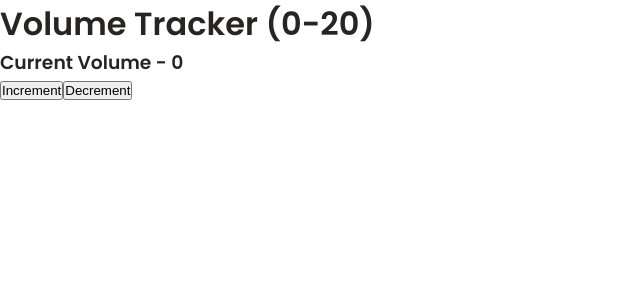
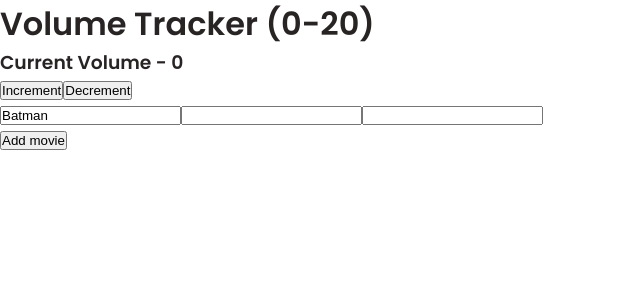
Before and after one commit to TomyJusuf/Vue--eComerce, a Vue app in the folder hello-world/: page / in a window 1280 px wide. Shown: the top 300 px of the page, without its empty margins (0-640 px from the left). Built offline with nearby package versions, Linux system fonts and the light colour scheme.

Commit message:
lern about watch,handler,immediare and deep

```diff
--- a/hello-world/src/App.vue
+++ b/hello-world/src/App.vue
@@ -7,6 +7,12 @@
   <div>
     <button @click="volume += 2">Increment</button>
     <button @click="volume -= 2">Decrement</button>
+  </div>
+  <input type="text" v-model="movie" />
+  <input type="text" v-model="movieInfo.title" />
+  <input type="text" v-model="movieInfo.actor" />
+  <div>
+    <button @click="movieList.push('Wonder Woman')">Add movie</button>
   </div>
 </template>
 
@@ -19,11 +25,45 @@ export default {
   data() {
     return {
       volume: 0,
+      movie: "Batman",
+      movieInfo: {
+        title: "",
+        actor: "",
+      },
+      movieList: ["Batman", "Superman"],
     };
   },
   methods: {},
   computed: {},
-  watch: {},
+  watch: {
+    volume(newValue, oldValue) {
+      if (newValue > oldValue && newValue === 16) {
+        alert(
+          "Listening to a high volume for a long time may damage you hearing"
+        );
+      }
+    },
+    movie: {
+      handler(newValue) {
+        console.log(`Calling API with movie name=${newValue}`);
+      },
+      immediate: true,
+    },
+    movieInfo: {
+      handler(newValue) {
+        console.log(
+          `Calling API with movie title =${newValue.title} and actor = ${newValue.actor}`
+        );
+      },
+      deep: true,
+    },
+    movieList: {
+      handler(newValue) {
+        console.log(`Update list ${newValue}`);
+      },
+      deep: true,
+    },
+  },
 };
 
 // components: { Navbar, CardSection },
```
